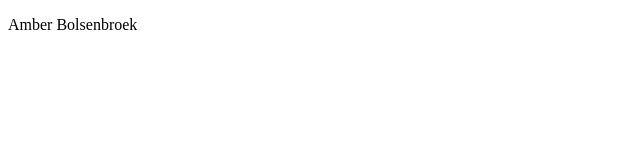
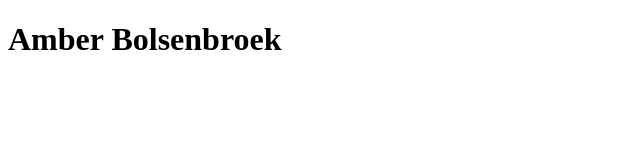
Before and after one commit to Amber-Robbine/Mijn-website-90709770, a plain HTML site: page index.html in a window 1280 px wide. Shown: the whole page, without its empty margins (0-640 px from the left). Drawn offline with Linux system fonts and the light colour scheme.

Commit message:
Uitwerking van de exercise

```diff
--- a/index.html
+++ b/index.html
@@ -4,6 +4,6 @@
     <title>Mijn website</title>
   </head>
   <body>
-    <p>Amber Bolsenbroek</p>
+    <h1>Amber Bolsenbroek</h1>
   </body>
 </html>
```
